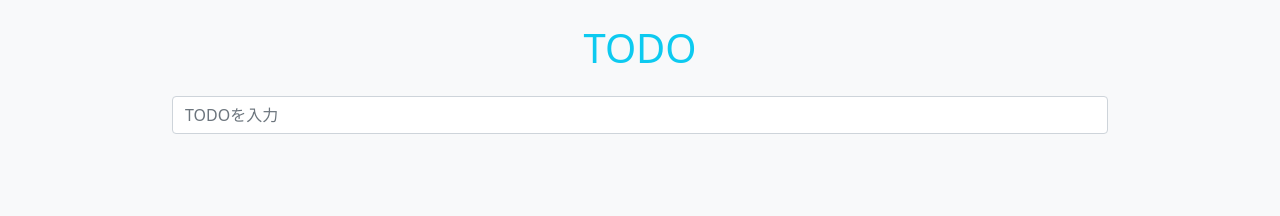
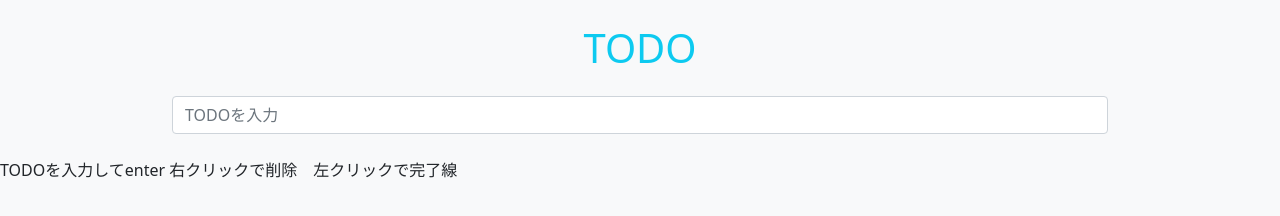
Before and after one commit to Sl1muy/Sl1muy.github.io, a plain HTML site: page TODO.html in a window 1280 px wide. Drawn offline with nearby package versions, Linux system fonts and the light colour scheme.

Commit message:
Update TODO.html

```diff
--- a/TODO.html
+++ b/TODO.html
@@ -16,6 +16,7 @@
     <ul class="list-group text- secondary" id="ul">
     </ul>
   </div>
+  <p　class="text-center>TODOを入力してenter 右クリックで削除　左クリックで完了線</p>
   <script src="TODO.js"></script>
 
 </body>
```
